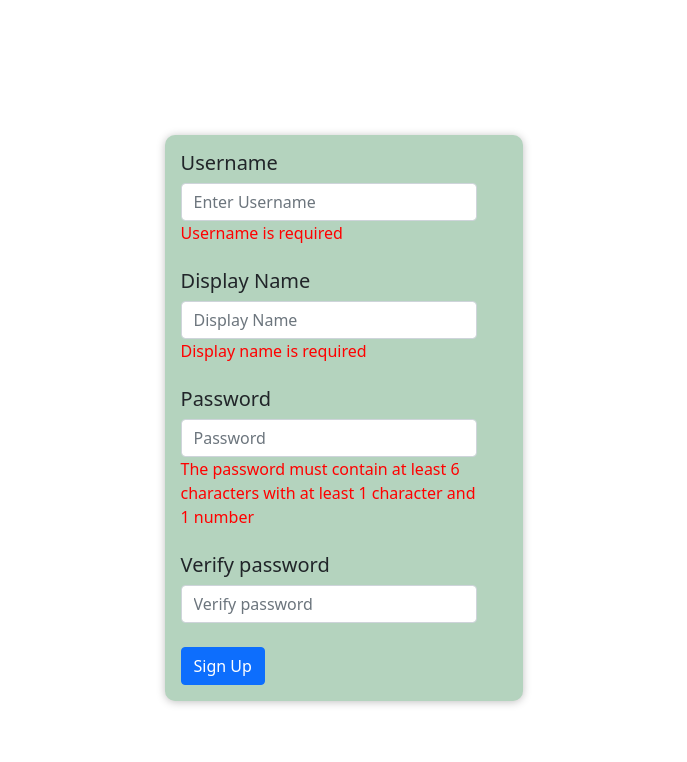
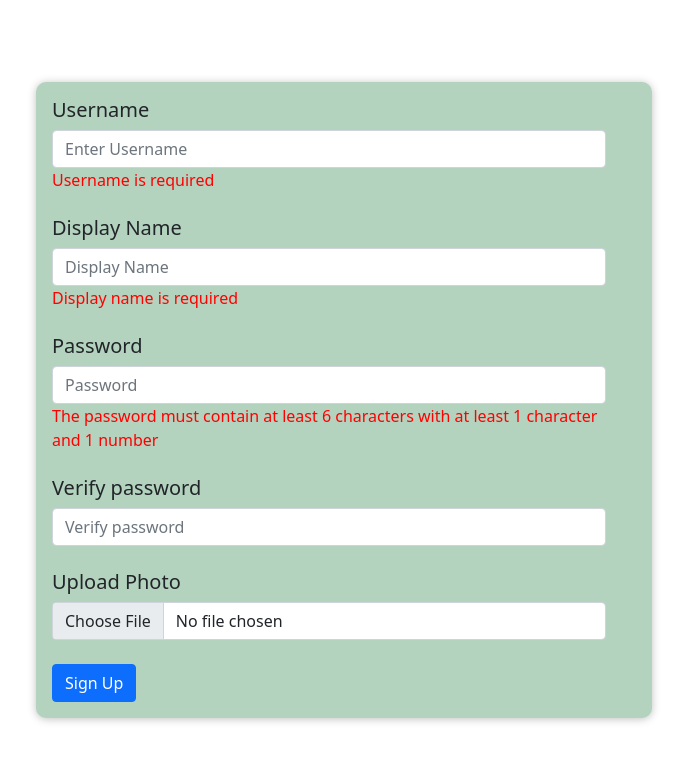
Before and after one commit to NivGor/ap2, a React (Create React App) app: page /signup in a window 1280 px wide. Shown: the top 762 px of the page, without its empty margins (296-983 px from the left). Built offline with nearby package versions, Linux system fonts and the light colour scheme.

Commit message:
dfnfgmhgm

```diff
--- a/src/App.js
+++ b/src/App.js
@@ -83,7 +83,8 @@ function App() {
           time: "Today, 10:08 AM",
           sentByMe: false,
           type: "text"
-        }]
+        }],
+        img: "https://png.pngtree.com/png-vector/20191101/ourlarge/pngtree-male-avatar-simple-cartoon-design-png-image_1934458.jpg"
     },
     {
       userName: "Tony Stark",
@@ -117,7 +118,8 @@ function App() {
           sentByMe: false,
           type: "text"
         }
-      ]
+      ],
+      img: "https://ae05.alicdn.com/kf/Hf763d459ba5f4c1c956acb0b5c3c9d3cA/IVSTA-Tony-Stark-Computer-Glasses-Frame-Men-anti-Blue-Light-Blocking-Rays-Gaming-Steampunk-Goggles-Iron.jpg"
     },
     {
       userName: "Hemi",
@@ -151,7 +153,8 @@ function App() {
           sentByMe: false,
           type: "text"
         }
-      ]
+      ],
+      img: "https://png.pngtree.com/png-vector/20191101/ourlarge/pngtree-male-avatar-simple-cartoon-design-png-image_1934458.jpg"
     },
     {
       userName: "Bruce Banner",
@@ -185,16 +188,18 @@ function App() {
           sentByMe: false,
           type: "text"
         }
-      ]
+      ],
+      img: "https://a1cf74336522e87f135f-2f21ace9a6cf0052456644b80fa06d4f.ssl.cf2.rackcdn.com/images/characters/large/800/Bruce-Banner.The-Incredible-Hulk.webp"
     },
   ])
   const [users, setUsers] = useState([
-    { userName: "NivGor", displayName: "NivGor", password: "123456", contacts: contacts },
-    { userName: "OrAlmog", displayName: "Or", password: "password", contacts: contacts },
-    { userName: "Tony Stark", displayName: "Iron man", password: "iamironman", contacts: contacts },
-    { userName: "Hemi", displayName: "Hemi", password: "hemi123", contacts: contacts },
-    { userName: "Bruce Banner", displayName: "Hulk", password: "hulk123", contacts: contacts },
-    { userName: "mojo", displayName: "jojo", password: "123456a", contacts: contacts }
+    { userName: "NivGor", displayName: "NivGor", password: "123456", contacts: contacts, img: "https://png.pngtree.com/png-vector/20191101/ourlarge/pngtree-male-avatar-simple-cartoon-design-png-image_1934458.jpg"},
+    { userName: "OrAlmog", displayName: "Or", password: "password", contacts: contacts, img: "https://png.pngtree.com/png-vector/20191101/ourlarge/pngtree-male-avatar-simple-cartoon-design-png-image_1934458.jpg" },
+    { userName: "Tony Stark", displayName: "Iron man", password: "iamironman", contacts: contacts, img: "https://ae05.alicdn.com/kf/Hf763d459ba5f4c1c956acb0b5c3c9d3cA/IVSTA-Tony-Stark-Computer-Glasses-Frame-Men-anti-Blue-Light-Blocking-Rays-Gaming-Steampunk-Goggles-Iron.jpg" },
+    { userName: "Hemi", displayName: "Hemi", password: "hemi123", contacts: contacts, img: "https://png.pngtree.com/png-vector/20191101/ourlarge/pngtree-male-avatar-simple-cartoon-design-png-image_1934458.jpg"},
+    { userName: "Bruce Banner", displayName: "Hulk", password: "hulk123", contacts: contacts, img: "https://a1cf74336522e87f135f-2f21ace9a6cf0052456644b80fa06d4f.ssl.cf2.rackcdn.com/images/characters/large/800/Bruce-Banner.The-Incredible-Hulk.webp" },
+    { userName: "mojo", displayName: "jojo", password: "123456a", contacts: contacts, img: "https://png.pngtree.com/png-vector/20191101/ourlarge/pngtree-male-avatar-simple-cartoon-design-png-image_1934458.jpg" },
+    { userName: "Eli", displayName: "Eli", password: "123456a", contacts: contacts, img: "https://png.pngtree.com/png-vector/20191101/ourlarge/pngtree-male-avatar-simple-cartoon-design-png-image_1934458.jpg" }
   ]);
   var user = { userName: "NivGor", displayName: "NivGor", password: "123456", contacts: contacts };
   const [loggedInUser, setLoggedInUser] = useState({ userName: "NivGor", displayName: "NivGor", password: "123456", contacts: contacts })
@@ -236,7 +241,7 @@ function App() {
           {/* <LogIn users={users} onUsersChange={setUsers} onFlagChange = {loginFlagChange}/> */}
         </Route>
         <Route path="/signup" >
-          <SignUp onSignedFlagChange={signUpFlagChange} users={users} onUsersChange={setUsers} />
+          <SignUp onSignedFlagChange={signUpFlagChange} users={users} onUsersChange={setUsers} contacts={contacts}/>
         </Route>
         <Route path="/homepage" >
           {loginFlag ? <HomePage user={loggedInUser} updateContactChat={updateContactChat} allUsers={users} updateContacts={updateContacts} contacts={loggedInUser.contacts} /> : <Redirect to="/" />}
--- a/src/HomePage/HomePage.js
+++ b/src/HomePage/HomePage.js
@@ -16,8 +16,6 @@ function HomePage(props) {
     const [contactExistError, setContactExistError] = useState("")
     const clickHandler = (contact) => {
         setUserContact(contact)
-        console.log(contact)
-        console.log(userContact)
     }
 
     const setUserContactChat = useCallback((chat) => {
@@ -46,10 +44,16 @@ function HomePage(props) {
         setNewContact(event.target.value)
     }
 
+    useEffect(()=>{
+        setContacts(props.contacts)
+    },[props.contacts, contacts])
+
     const addContact = () => {
-        console.log(contacts)
-        props.updateContacts({ userName: newContact, displayName: props.allUsers.find(x => x.userName === newContact).displayName, chat: [] })
+        let foundContact = props.allUsers.find(x => x.userName === newContact)
+        props.updateContacts({ userName: newContact, displayName: foundContact.displayName, chat: [], img: foundContact.img })
         setContacts([...contacts])
+        console.log("**************************")
+        console.log(props.contacts)
     }
 
     return (
@@ -58,7 +62,7 @@ function HomePage(props) {
                 <div className="card mb-3 left-header mb-3">
                     <div className="row g-0">
                         <div className="col-2">
-                            <img src="blob:http://localhost:3000/e71af775-d026-4b91-af25-92375dc6317a" className="img-fluid rounded-start me profile-pic" alt="avatar" />
+                            <img src={user.img} className="img-fluid rounded-start me profile-pic" alt="avatar" />
                         </div>
                         <div className="col-8">
                             <div className="card-title">
@@ -99,11 +103,11 @@ function HomePage(props) {
                 <div className="card mb-3 right-header mb-3">
                     <div className="row g-0">
                         <div className="col-1">
-                            <img src="blob:http://localhost:3000/e71af775-d026-4b91-af25-92375dc6317a" className="img-fluid rounded-start me profile-pic" alt="avatar" />
+                            <img src={userContact.img} className="img-fluid rounded-start me profile-pic" alt="avatar" />
                         </div>
                         <div className="col-11">
                             <div className="card-title">
-                                <h3 className='user-name'>{user.displayName}</h3>
+                                <h3 className='user-name'>{userContact.displayName}</h3>
                                 {/* </div> */}
                             </div>
                         </div>
@@ -116,7 +120,8 @@ function HomePage(props) {
                         <div className="card mb-3 contact" onClick={() => clickHandler(contact)}>
                             <div className="row g-0">
                                 <div className="col-2">
-                                    <img src="blob:http://localhost:3000/e71af775-d026-4b91-af25-92375dc6317a" className="img-fluid rounded-start profile-pic" alt="avatar" />
+                                    {console.log(contact.img)}
+                                    <img src={contact.img} className="img-fluid rounded-start profile-pic" alt="avatar" />
                                 </div>
                                 <div className="col-10">
                                     <div className="card-body">
--- a/src/InputBar.js
+++ b/src/InputBar.js
@@ -23,8 +23,8 @@ function InputBar(props){
         const msgInput = document.getElementById("msgInput")
         msgInput.value = ""
         var chats = props.chats
-        props.setChats([...chats, { id: props.chats.length, content: newMessage, time: getTime(), sentByMe: true }])
-        props.updateContactChat(props.user.userName, props.contact.userName, { id: props.chats.length, content: newMessage, time: getTime(), sentByMe: true })
+        props.setChats([...chats, { id: props.chats.length, content: newMessage, time: getTime(), sentByMe: true, type: "text" }])
+        props.updateContactChat(props.user.userName, props.contact.userName, { id: props.chats.length, content: newMessage, time: getTime(), sentByMe: true, type: "text"})
         setNewMessage("")
         var element = document.getElementById('chatBox')
         element.scrollTop = element.scrollHeight
--- a/src/LogIn/LogIn.css
+++ b/src/LogIn/LogIn.css
@@ -1,11 +1,9 @@
 
 .login{
-    margin-top: 5%;
-    margin-left: 25%;
-    margin-right: 25%;
     background-color: #b4d3be;
     border-radius: 10px;
     box-shadow: 0 1px 8px rgba(0, 0, 0, 0.25);
+    width: 50%;
 }
 form{
     box-sizing: border-box;
--- a/src/LogIn/LogIn.js
+++ b/src/LogIn/LogIn.js
@@ -47,7 +47,6 @@ function LogIn(props) {
     }
 
     return (
-        <div>
             <div className='login'>
                 <form name="login" >
                     <div className="form-group user">
@@ -68,7 +67,6 @@ function LogIn(props) {
                     {/* <Link to='/homepage' className="btn btn-link signButton" >HomePage now</Link> */}
                 </form>
             </div>
-        </div>
     );
 }
 
--- a/src/SignUp/SignUp.css
+++ b/src/SignUp/SignUp.css
@@ -11,12 +11,10 @@
   } */
 
   .login{
-    margin-top: 5%;
-    margin-left: 25%;
-    margin-right: 25%;
     background-color: #b4d3be;
     border-radius: 10px;
     box-shadow: 0 1px 8px rgba(0, 0, 0, 0.25);
+    width: 50%;
 }
 form{
     box-sizing: border-box;
--- a/src/SignUp/SignUp.js
+++ b/src/SignUp/SignUp.js
@@ -15,12 +15,14 @@ function SignUp(props) {
     const [displayNameError, setDisplayNameError] = useState("")
     const [passwordError, setPasswordError] = useState("")
     const [verPassError, setVerPassError] = useState("")
-
+    const[isFilePicked,setIsFilePicked]= useState(false)
+    const[notImgError,setNotImgError]= useState("")
 
     const [name, setName] = useState('');
     const [displayName, setDisplayName] = useState('');
     const [password, setPassword] = useState('');
     const [verPass, setVerPass] = useState('');
+    const[selectedFile,setSelectedFile]= useState('');
 
     useEffect(()=>{
         setIsValidForm((NameError == "")&&(displayNameError == "")&&(passwordError == "")&&(verPassError == ""))
@@ -74,7 +76,7 @@ function SignUp(props) {
     const clickHandler = (event) => {
         console.log(isValidForm)
         if(isValidForm) {
-            props.onUsersChange([...props.users, {userName: name, displayName: displayName, password: password, contacts: []}])
+            props.onUsersChange([...props.users, {userName: name, displayName: displayName, password: password, contacts: props.contacts, img: URL.createObjectURL(selectedFile)}])
         }
         console.log(props.users)
         console.log("event")
@@ -83,8 +85,22 @@ function SignUp(props) {
         event.preventDefault()
     }
 
+    const selectPhoto = (event) => {
+        let file = event.target.files[0]
+        if(!file.type.includes("image")){
+          let fileSelected = document.getElementById('file');
+          fileSelected.value = ""
+          setNotImgError("Please Choose A JPEG/PNG File")
+          setIsFilePicked(false)
+        } else {
+            setNotImgError("")
+            setSelectedFile(event.target.files[0]);
+            console.log(event.target.files[0])
+            setIsFilePicked(true);
+          }
+      };
+
     return (
-        <div>
             <div className='login' onSubmit={submitHandler}>
                 <form name="login">
                     <div className="form-group user">
@@ -111,6 +127,12 @@ function SignUp(props) {
                         <div className="error">{verPassError}</div>
                     </div>
                     <br></br>
+                    <div className="form-group password">
+                        <label htmlFor="password"><h5>Upload Photo</h5></label>
+                        <input type="file" onChange={selectPhoto} name="img" className="form-control" required></input>
+                        <div className="error">{notImgError}</div>
+                    </div>
+                    <br></br>
 
                     {isValidForm &&
                     <Link to='/'>
@@ -120,7 +142,6 @@ function SignUp(props) {
                     <button type="button" className="btn btn-primary logButton" onClick={clickHandler}>Sign Up</button>}
                 </form>
             </div>
-        </div>
     );
 }
 
```
Also changed, not shown: src/HomePage/HomePage.css (+12 -3 lines).
